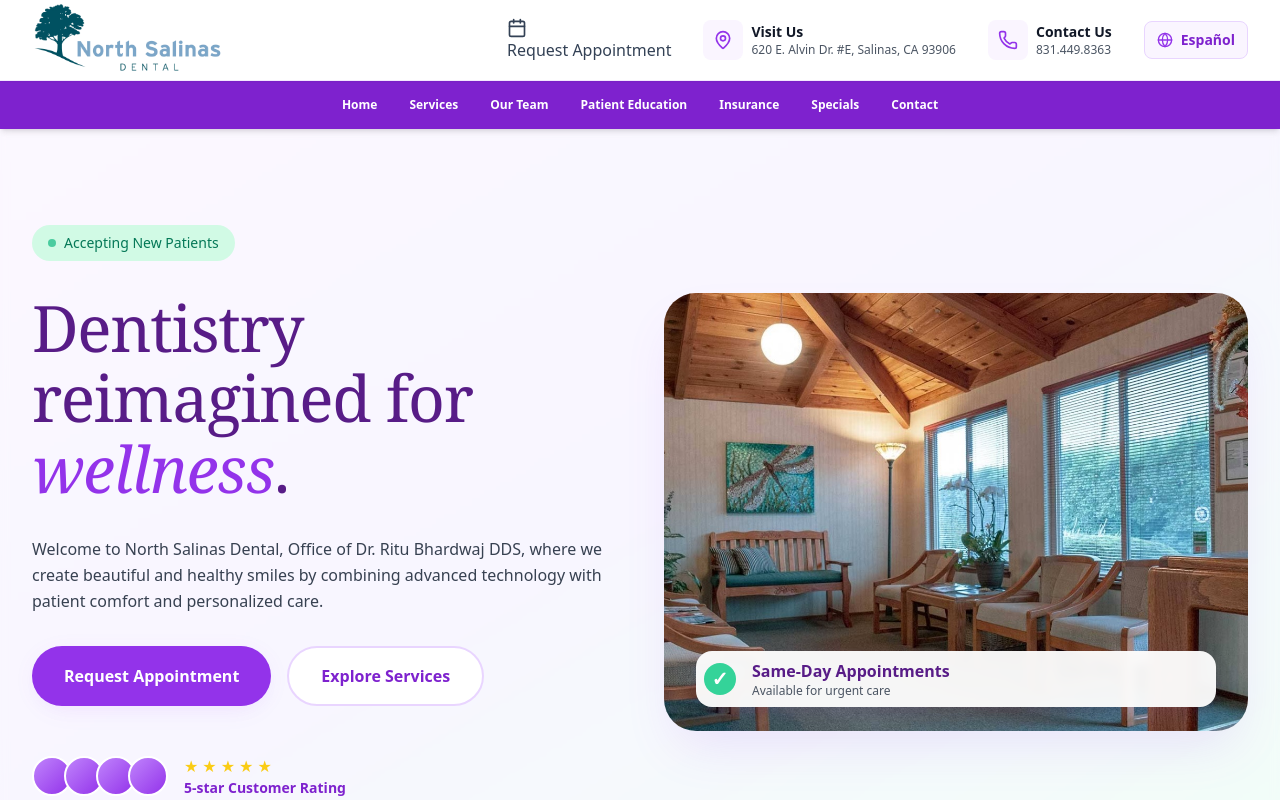
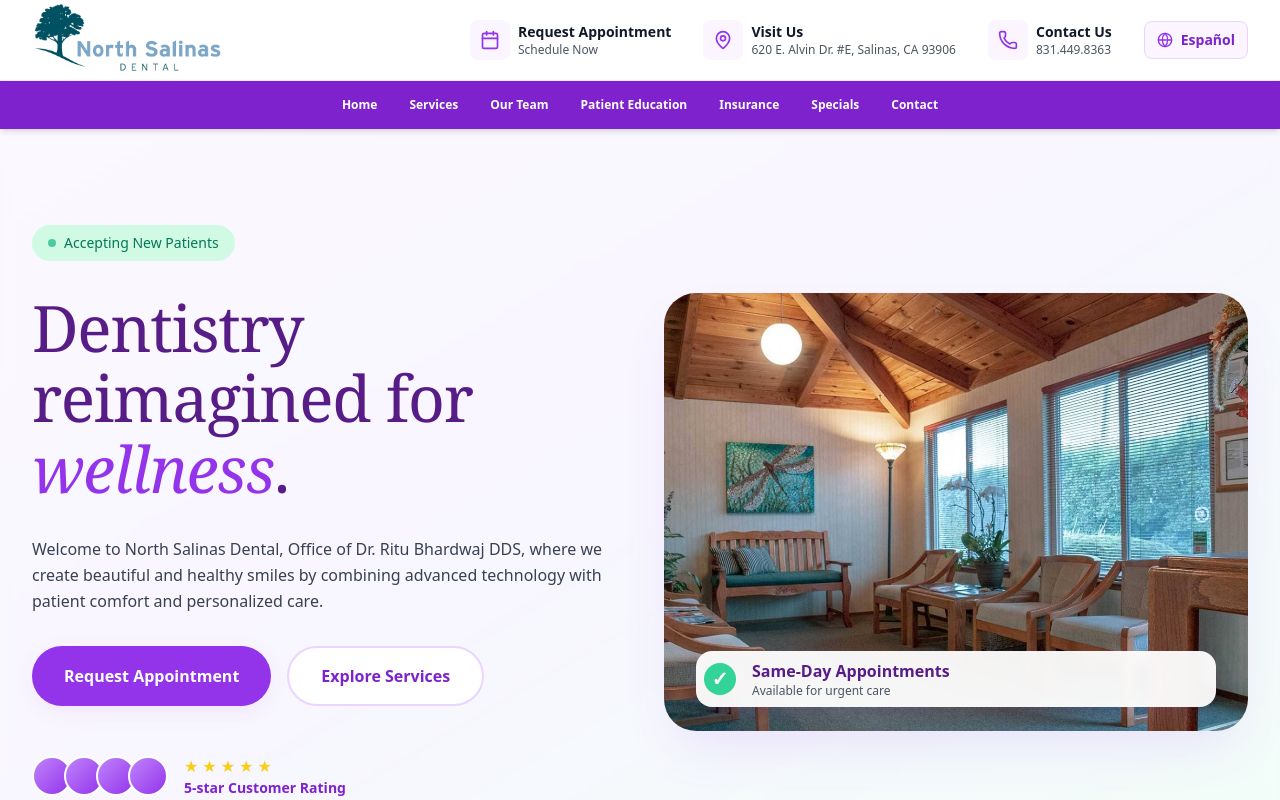
Before and after one commit to chooseboldpodcast-byte/northsalinasdental, a Next.js app: page / in a window 1280 px wide. Shown: the top 800 px of the page. Built offline with nearby package versions, Linux system fonts and the light colour scheme.

Commit message:
floating CTA fix

```diff
--- a/components/layout/TopBar.tsx
+++ b/components/layout/TopBar.tsx
@@ -32,9 +32,17 @@ export default function TopBar() {
             {/* Desktop Actions + Language Toggle */}
             <div className="hidden lg:flex items-center gap-6 xl:gap-8">
               {/* Request Appointment */}
-              <button onClick={openAppointmentModal} className="...">
-                <Calendar className="w-5 h-5" />
-                Request Appointment
+              <button
+                onClick={openAppointmentModal}
+                className="flex items-center gap-2 text-gray-700 hover:text-primary-600 transition-colors group"
+              >
+                <div className="w-10 h-10 bg-primary-50 group-hover:bg-primary-100 rounded-lg flex items-center justify-center transition-colors">
+                  <Calendar className="w-5 h-5 text-primary-600" />
+                </div>
+                <div className="text-left">
+                  <p className="text-sm font-semibold text-gray-900">{t.requestAppointment}</p>
+                  <p className="text-xs text-gray-600">{t.scheduleNow}</p>
+                </div>
               </button>
 
               {/* Visit Us */}
@@ -118,10 +126,12 @@ export default function TopBar() {
         <div className="lg:hidden bg-white border-b border-primary-100 shadow-lg animate-fade-in">
           <div className="max-w-7xl mx-auto px-4 sm:px-6 py-4 space-y-4">
             {/* Request Appointment - Mobile */}
-            <a
-              href="#appointment"
-              className="flex items-center gap-3 p-3 rounded-lg hover:bg-primary-50 transition-colors"
-              onClick={() => setMobileMenuOpen(false)}
+            <button
+              onClick={() => {
+                openAppointmentModal();
+                setMobileMenuOpen(false);
+              }}
+              className="flex items-center gap-3 p-3 rounded-lg hover:bg-primary-50 transition-colors w-full text-left"
             >
               <div className="w-12 h-12 bg-primary-50 rounded-lg flex items-center justify-center">
                 <Calendar className="w-6 h-6 text-primary-600" />
@@ -130,7 +140,7 @@ export default function TopBar() {
                 <p className="font-semibold text-gray-900">{t.requestAppointment}</p>
                 <p className="text-sm text-gray-600">{t.scheduleNow}</p>
               </div>
-            </a>
+            </button>
 
             {/* Visit Us - Mobile */}
             <a
--- a/components/modals/AppointmentModal.tsx
+++ b/components/modals/AppointmentModal.tsx
@@ -43,7 +43,7 @@ export default function AppointmentModal({ isOpen, onClose, onSuccess }: Appoint
 
   const content = {
     en: {
-      title: "Book Appointment",
+      title: "Request Appointment",
       fullName: "Full Name",
       phone: "Enter Cell Phone",
       email: "Email (required)",
@@ -74,7 +74,7 @@ export default function AppointmentModal({ isOpen, onClose, onSuccess }: Appoint
       }
     },
     es: {
-      title: "Reservar Cita",
+      title: "Solicitar cita",
       fullName: "Nombre Completo",
       phone: "Ingrese Teléfono Celular",
       email: "Correo Electrónico (requerido)",
--- a/components/services/FloatingCTA.tsx
+++ b/components/services/FloatingCTA.tsx
@@ -4,9 +4,11 @@ import { useState, useEffect } from "react";
 import { Calendar } from "lucide-react";
 import { motion, AnimatePresence } from "framer-motion";
 import { useLanguage } from "@/context/LanguageContext";
+import { useAppointment } from "@/context/AppointmentContext";
 
 export default function FloatingCTA() {
   const { language } = useLanguage();
+  const { openAppointmentModal } = useAppointment();
   const [isVisible, setIsVisible] = useState(false);
 
   const content = {
@@ -40,13 +42,13 @@ export default function FloatingCTA() {
           transition={{ duration: 0.3 }}
           className="fixed bottom-8 right-8 z-50"
         >
-          <a
-            href="#appointment"
+          <button
+            onClick={openAppointmentModal}
             className="flex items-center gap-3 bg-primary-600 hover:bg-primary-700 text-white px-6 py-4 rounded-full font-semibold shadow-elevated hover:shadow-2xl transition-all duration-300 transform hover:scale-105"
           >
             <Calendar className="w-5 h-5" />
             <span className="hidden sm:inline">{t.buttonText}</span>
-          </a>
+          </button>
         </motion.div>
       )}
     </AnimatePresence>
```
